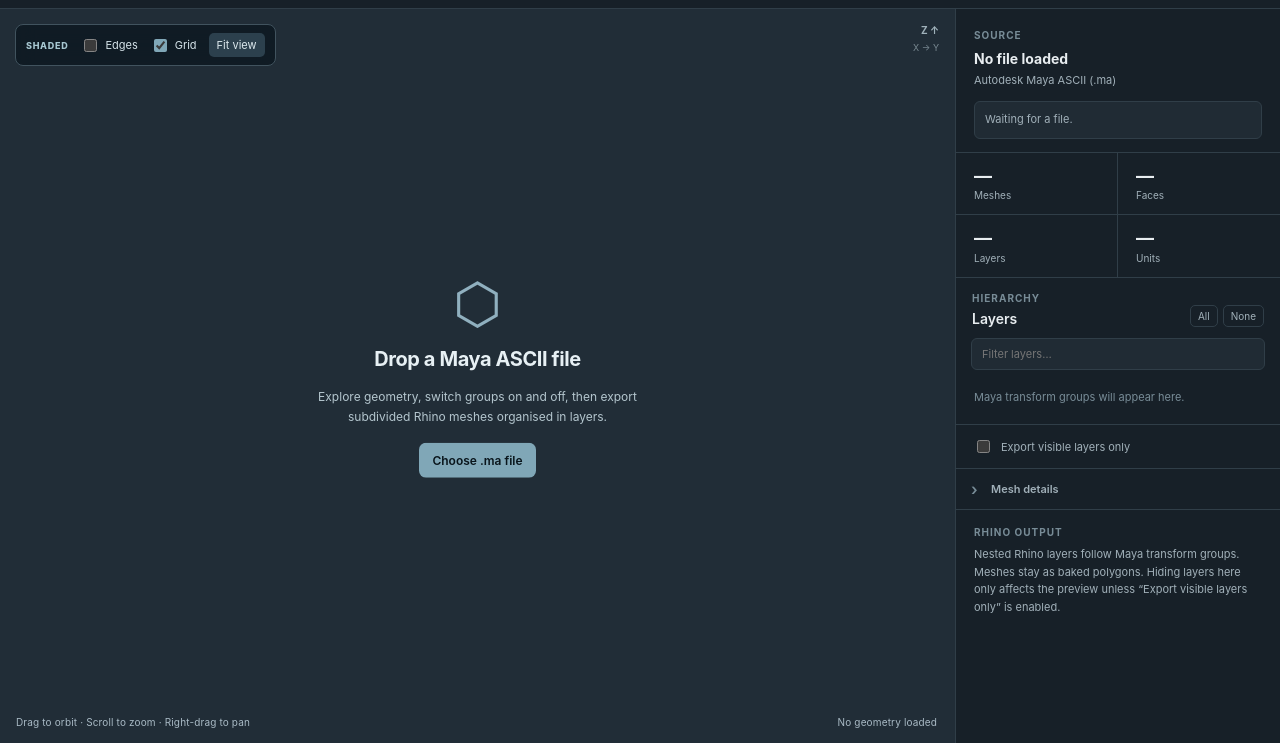
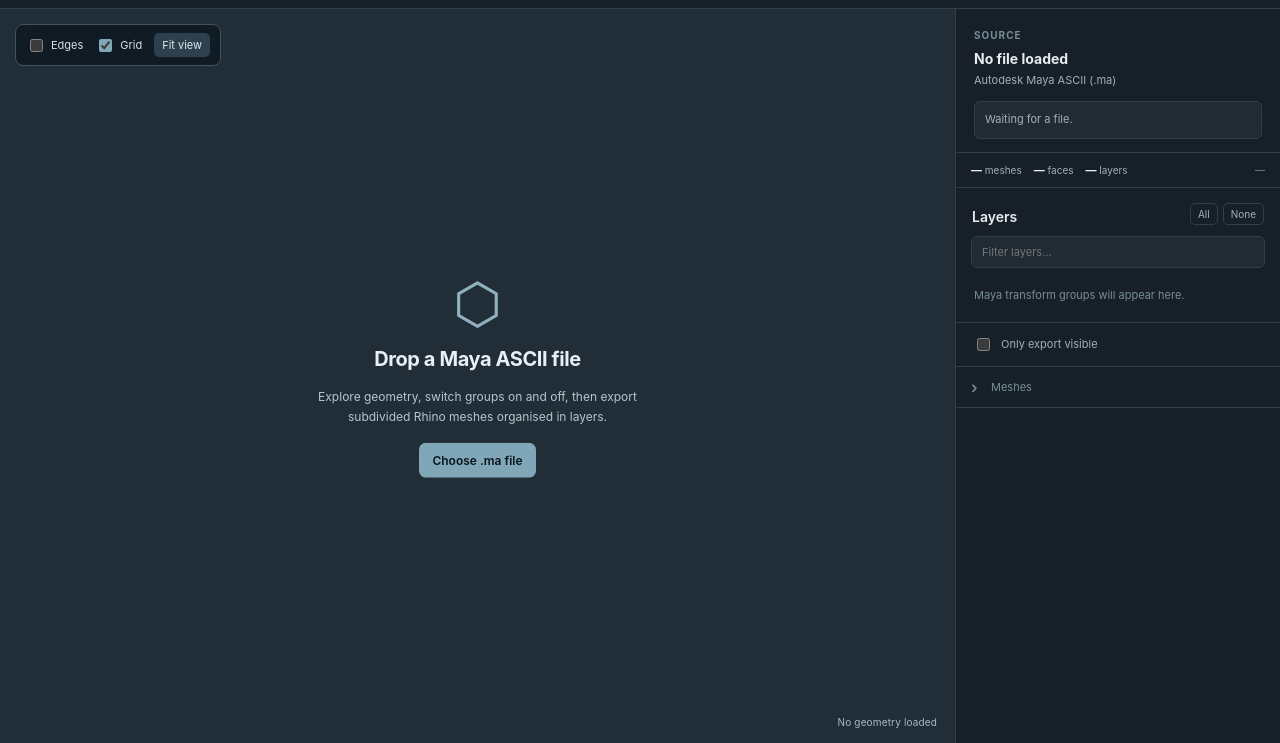
Before and after one commit to teodor-andonov/261114_bookmarker, a website built with Vite: page 261116_maya-to-3dm/index.html in a window 1280 px wide. Shown: the part 57-800 px from the top of the page. Built offline with nearby package versions, Linux system fonts and the light colour scheme.

Commit message:
ui(maya): reduce right-panel clutter and simplify mesh disclosures

```diff
--- a/261116_maya-to-3dm/index.html
+++ b/261116_maya-to-3dm/index.html
@@ -14,7 +14,7 @@
         <div class="mark">M<span>→</span>R</div>
         <div>
           <h1>Maya → Rhino</h1>
-          <p>Geometry, groups & baked meshes</p>
+          <p>Maya ASCII → Rhino meshes</p>
         </div>
       </div>
       <div class="top-actions">
@@ -45,13 +45,10 @@
           <label class="button primary" for="file-input">Choose .ma file</label>
         </div>
         <div class="viewer-tools">
-          <span class="view-mode">SHADED</span>
           <label class="toggle"><input type="checkbox" id="wireframe"> Edges</label>
           <label class="toggle"><input type="checkbox" id="grid-toggle" checked> Grid</label>
           <button id="fit-button" title="Fit visible geometry" aria-label="Fit visible geometry">Fit view</button>
         </div>
-        <div class="axis-note" aria-hidden="true"><span>Z ↑</span><span>X → Y</span></div>
-        <div class="view-footer">Drag to orbit · Scroll to zoom · Right-drag to pan</div>
         <div class="scene-info" id="scene-info">No geometry loaded</div>
       </section>
       <aside class="sidebar">
@@ -61,15 +58,15 @@
           <div class="subtle" id="file-info">Autodesk Maya ASCII (.ma)</div>
           <div id="status" class="status" role="status" aria-live="polite">Waiting for a file.</div>
         </div>
-        <div class="summary">
-          <div class="metric"><strong id="object-count">—</strong><span>Meshes</span></div>
-          <div class="metric"><strong id="face-count">—</strong><span>Faces</span></div>
-          <div class="metric"><strong id="layer-count">—</strong><span>Layers</span></div>
-          <div class="metric"><strong id="unit-label">—</strong><span>Units</span></div>
+        <div class="stats-strip" aria-label="Scene statistics">
+          <span><strong id="object-count">—</strong> meshes</span>
+          <span><strong id="face-count">—</strong> faces</span>
+          <span><strong id="layer-count">—</strong> layers</span>
+          <span id="unit-label" class="units">—</span>
         </div>
         <section class="layer-section" aria-label="Maya hierarchy layers">
           <div class="section-heading">
-            <div><div class="eyebrow">HIERARCHY</div><h3>Layers <span id="layer-count-small"></span></h3></div>
+            <h3>Layers</h3>
             <div class="inline-actions">
               <button id="show-all" title="Show all layers">All</button>
               <button id="hide-all" title="Hide all layers">None</button>
@@ -77,20 +74,16 @@
           </div>
           <input id="layer-filter" class="layer-filter" placeholder="Filter layers…" aria-label="Filter layers">
           <div class="layer-list" id="layer-list"><p class="quiet">Maya transform groups will appear here.</p></div>
-          <label class="export-option"><input id="export-visible" type="checkbox"> Export visible layers only</label>
+          <label class="export-option" title="By default, hidden layers are included in the 3DM"><input id="export-visible" type="checkbox"> Only export visible</label>
         </section>
         <details class="details">
-          <summary>Mesh details <span id="geometry-count"></span></summary>
-          <div id="objects" class="object-list"><p class="quiet">Imported meshes will appear here.</p></div>
+          <summary><span class="details-title">Meshes</span><span class="details-count" id="geometry-count"></span></summary>
+          <div class="details-body"><div id="objects" class="object-list"><p class="quiet">Imported meshes will appear here.</p></div></div>
         </details>
         <details class="details" id="notice-panel" hidden>
-          <summary>Import notices <span id="notice-count"></span></summary>
-          <div class="warnings" id="warnings"></div>
+          <summary><span class="details-title">Notices</span><span class="details-count" id="notice-count"></span></summary>
+          <div class="details-body"><div class="warnings" id="warnings"></div></div>
         </details>
-        <div class="workflow">
-          <div class="eyebrow">RHINO OUTPUT</div>
-          <p>Nested Rhino layers follow Maya transform groups. Meshes stay as baked polygons. Hiding layers here only affects the preview unless “Export visible layers only” is enabled.</p>
-        </div>
       </aside>
     </div>
   </main>
```
